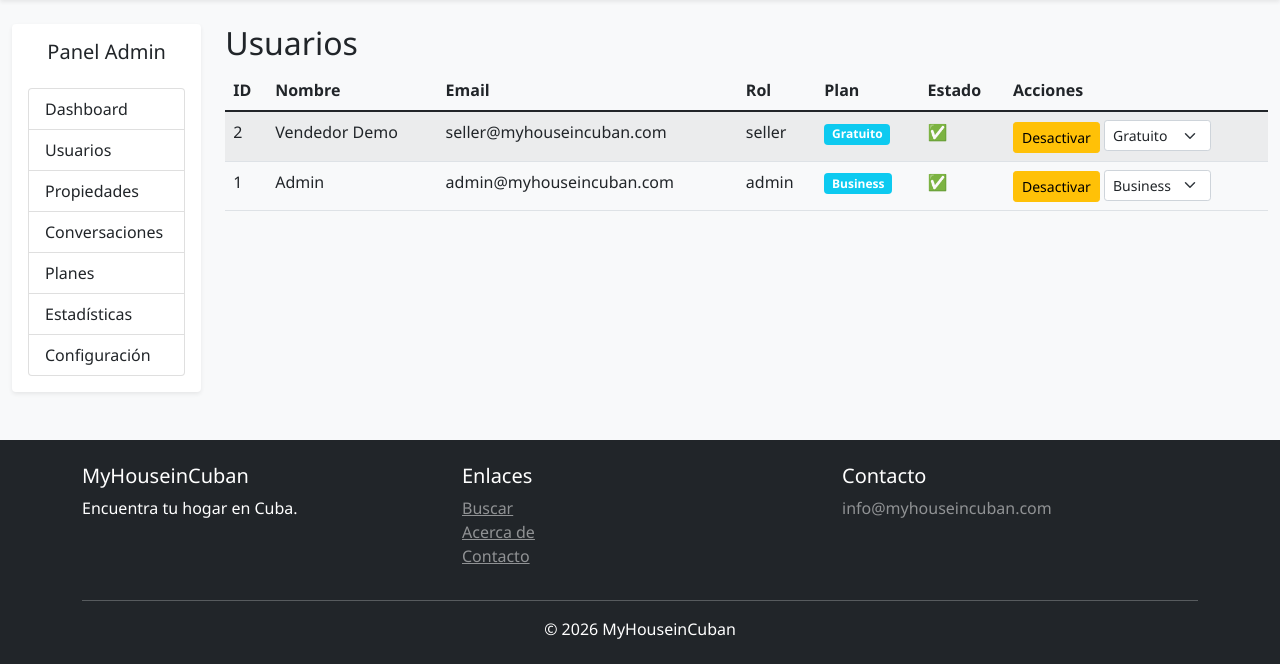
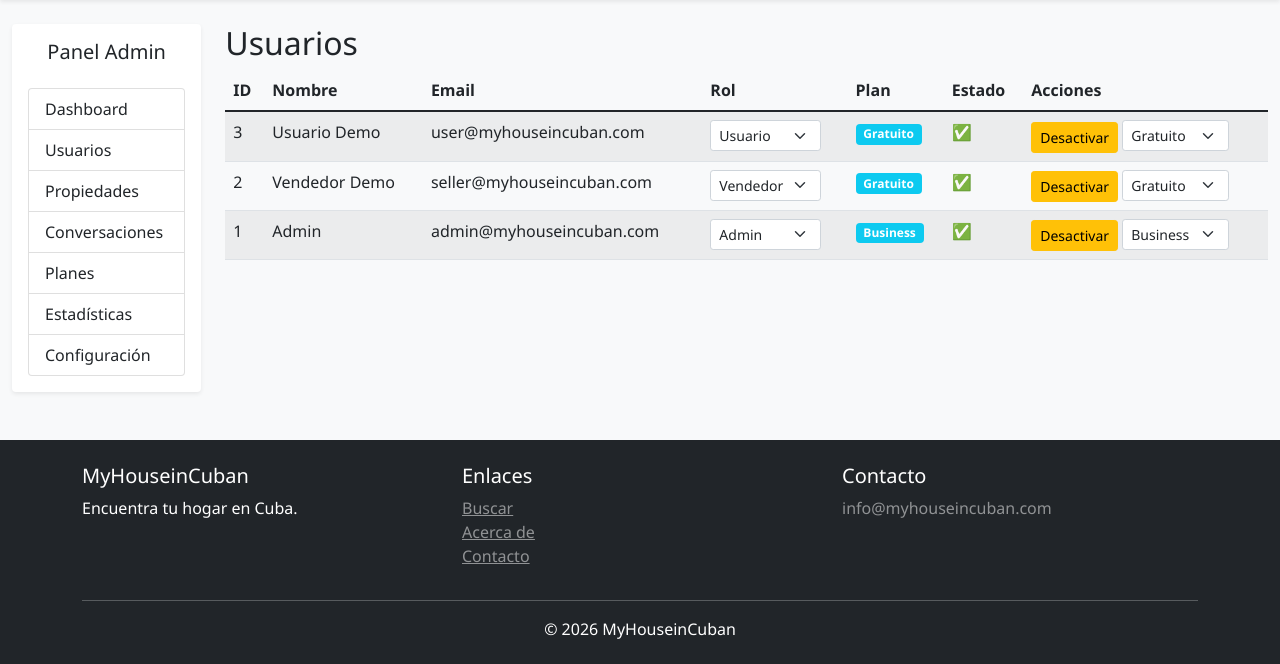
Before and after one commit to user7503/myhouseincuban, a Flask app: page /admin/users in a window 1280 px wide. Shown: the part 56-720 px from the top of the page. Run offline with Flask 3, Linux system fonts and the light colour scheme; a user stored in the database is signed in; data comes from the database, SQL or seed files in the repository; some libraries are stand-ins or nearby versions.

Commit message:
Add files via upload

```diff
--- a/admin_routes.py
+++ b/admin_routes.py
@@ -16,7 +16,7 @@ def dashboard():
     recent_convs = Conversation.query.order_by(Conversation.created_at.desc()).limit(5).all()
     thirty_days = datetime.utcnow() - timedelta(days=30)
     new_props = Property.query.filter(Property.created_at >= thirty_days).count()
-    new_users = User.query.filter(User.created_at >= thirty_days, User.role == 'seller').count()
+    new_users = User.query.filter(User.created_at >= thirty_days, User.role != 'admin').count()
     new_msgs = Message.query.filter(Message.created_at >= thirty_days).count()
     return render_template('admin/dashboard.html', stats=stats, recent_properties=recent_props,
                            recent_convs=recent_convs, new_properties=new_props, new_users=new_users, new_messages=new_msgs)
@@ -40,6 +40,25 @@ def toggle_user(id):
     user.is_active = not user.is_active
     db.session.commit()
     flash(f'Usuario {"activado" if user.is_active else "desactivado"}.', 'success')
+    return redirect(url_for('admin.users'))
+
+@admin_bp.route('/user/<int:id>/role', methods=['POST'])
+@login_required
+@admin_required
+def change_user_role(id):
+    user = User.query.get_or_404(id)
+    new_role = request.form.get('role')
+    if new_role not in ('admin', 'seller', 'user'):
+        flash('Rol inválido.', 'danger')
+        return redirect(url_for('admin.users'))
+    if user.is_admin() and new_role != 'admin':
+        # No permitir quitar rol admin a sí mismo o a otro admin? Mejor permitir solo a otros.
+        if user.id == current_user.id:
+            flash('No puedes cambiar tu propio rol.', 'danger')
+            return redirect(url_for('admin.users'))
+    user.role = new_role
+    db.session.commit()
+    flash(f'Rol de {user.username} cambiado a {new_role}.', 'success')
     return redirect(url_for('admin.users'))
 
 @admin_bp.route('/user/<int:id>/plan', methods=['POST'])
--- a/app.py
+++ b/app.py
@@ -91,6 +91,19 @@ def create_default_data():
         )
         db.session.add(seller)
 
+    # User demo (comprador)
+    if not User.query.filter_by(email='user@myhouseincuban.com').first():
+        user = User(
+            username='Usuario Demo',
+            email='user@myhouseincuban.com',
+            password=generate_password_hash('user123'),
+            role='user',
+            phone='+5355778899',
+            is_active=True,
+            plan_id=Plan.query.filter_by(name='Gratuito').first().id
+        )
+        db.session.add(user)
+
     db.session.commit()
 
 app = create_app()
--- a/decorators.py
+++ b/decorators.py
@@ -13,7 +13,7 @@ def admin_required(f):
 def seller_required(f):
     @wraps(f)
     def decorated(*args, **kwargs):
-        if not current_user.is_authenticated or current_user.role not in ['seller', 'admin']:
+        if not current_user.is_authenticated or not current_user.is_seller():
             abort(403)
         return f(*args, **kwargs)
     return decorated
--- a/models.py
+++ b/models.py
@@ -20,7 +20,7 @@ class User(UserMixin, db.Model):
     username = db.Column(db.String(80), nullable=False)
     email = db.Column(db.String(120), unique=True, nullable=False)
     password = db.Column(db.String(200), nullable=False)
-    role = db.Column(db.String(20), default='seller')
+    role = db.Column(db.String(20), default='user')  # admin, seller, user
     phone = db.Column(db.String(20))
     avatar = db.Column(db.String(200))
     is_active = db.Column(db.Boolean, default=True)
@@ -44,7 +44,12 @@ class User(UserMixin, db.Model):
     def is_admin(self):
         return self.role == 'admin'
 
+    def is_seller(self):
+        return self.role in ('seller', 'admin')
+
     def can_publish_more(self):
+        if not self.is_seller():
+            return False
         if self.plan.max_properties == 0:
             return True
         return self.properties_count < self.plan.max_properties
--- a/templates/admin/users.html
+++ b/templates/admin/users.html
@@ -3,7 +3,18 @@
 <h2>Usuarios</h2>
 <table class="table table-striped"><thead><tr><th>ID</th><th>Nombre</th><th>Email</th><th>Rol</th><th>Plan</th><th>Estado</th><th>Acciones</th></tr></thead>
 <tbody>{% for u in users.items %}<tr>
-<td>{{ u.id }}</td><td>{{ u.username }}</td><td>{{ u.email }}</td><td>{{ u.role }}</td><td><span class="badge bg-info">{{ u.plan.name }}</span></td>
+<td>{{ u.id }}</td><td>{{ u.username }}</td><td>{{ u.email }}</td>
+<td>
+    <form method="POST" action="{{ url_for('admin.change_user_role', id=u.id) }}" style="display:inline;">
+        <input type="hidden" name="csrf_token" value="{{ csrf_token() }}">
+        <select name="role" onchange="this.form.submit()" class="form-select form-select-sm d-inline w-auto">
+            <option value="user" {% if u.role == 'user' %}selected{% endif %}>Usuario</option>
+            <option value="seller" {% if u.role == 'seller' %}selected{% endif %}>Vendedor</option>
+            <option value="admin" {% if u.role == 'admin' %}selected{% endif %}>Admin</option>
+        </select>
+    </form>
+</td>
+<td><span class="badge bg-info">{{ u.plan.name }}</span></td>
 <td>{% if u.is_active %}✅{% else %}❌{% endif %}</td>
 <td>
     <form method="POST" action="{{ url_for('admin.toggle_user', id=u.id) }}" style="display:inline;"><input type="hidden" name="csrf_token" value="{{ csrf_token() }}"><button class="btn btn-sm btn-{% if u.is_active %}warning{% else %}success{% endif %}">{% if u.is_active %}Desactivar{% else %}Activar{% endif %}</button></form>
--- a/templates/auth/profile.html
+++ b/templates/auth/profile.html
@@ -17,7 +17,11 @@
             <div class="card"><div class="card-body">
                 <h5>Plan: <span class="badge bg-info">{{ current_user.plan.name }}</span></h5>
                 <p>Propiedades: {{ current_user.properties_count }} / {{ current_user.plan.max_properties if current_user.plan.max_properties > 0 else 'Ilimitado' }}</p>
+                {% if current_user.is_seller() %}
                 <a href="{{ url_for('seller.plans') }}" class="btn btn-outline-primary btn-sm">Cambiar plan</a>
+                {% else %}
+                <p class="text-muted">Eres usuario comprador. Si deseas publicar, contacta al administrador.</p>
+                {% endif %}
             </div></div>
         </div>
     </div>
--- a/templates/base.html
+++ b/templates/base.html
@@ -31,7 +31,7 @@
                             <ul class="dropdown-menu dropdown-menu-end">
                                 {% if current_user.is_admin() %}
                                     <li><a class="dropdown-item" href="{{ url_for('admin.dashboard') }}">Panel Admin</a></li>
-                                {% else %}
+                                {% elif current_user.is_seller() %}
                                     <li><a class="dropdown-item" href="{{ url_for('seller.dashboard') }}">Panel Vendedor</a></li>
                                 {% endif %}
                                 <li><a class="dropdown-item" href="{{ url_for('auth.profile') }}">Perfil</a></li>
--- a/utils.py
+++ b/utils.py
@@ -28,7 +28,7 @@ def get_property_stats():
         'total_properties': Property.query.count(),
         'available_properties': Property.query.filter_by(status='Disponible').count(),
         'sold_properties': Property.query.filter_by(status='Vendida').count(),
-        'total_users': User.query.filter_by(role='seller').count(),
+        'total_users': User.query.filter(User.role != 'admin').count(),
         'total_messages': Message.query.count(),
         'unread_messages': Message.query.filter_by(is_read=False).count()
     }
```
Also changed, not shown: auth.py (+5 -2 lines), templates/index.html (+23 -0 lines), templates/search.html (+15 -3 lines), README.md.
